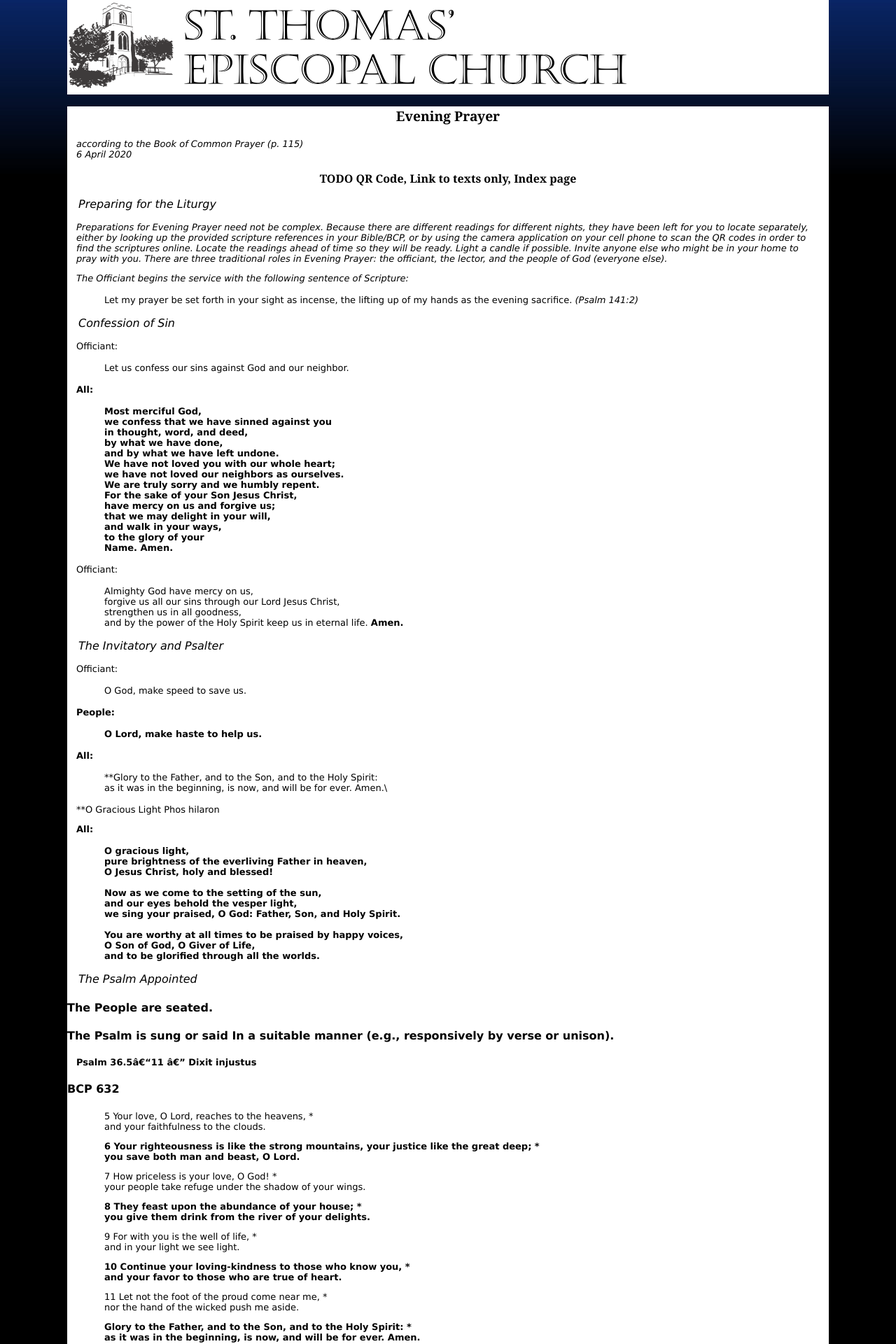
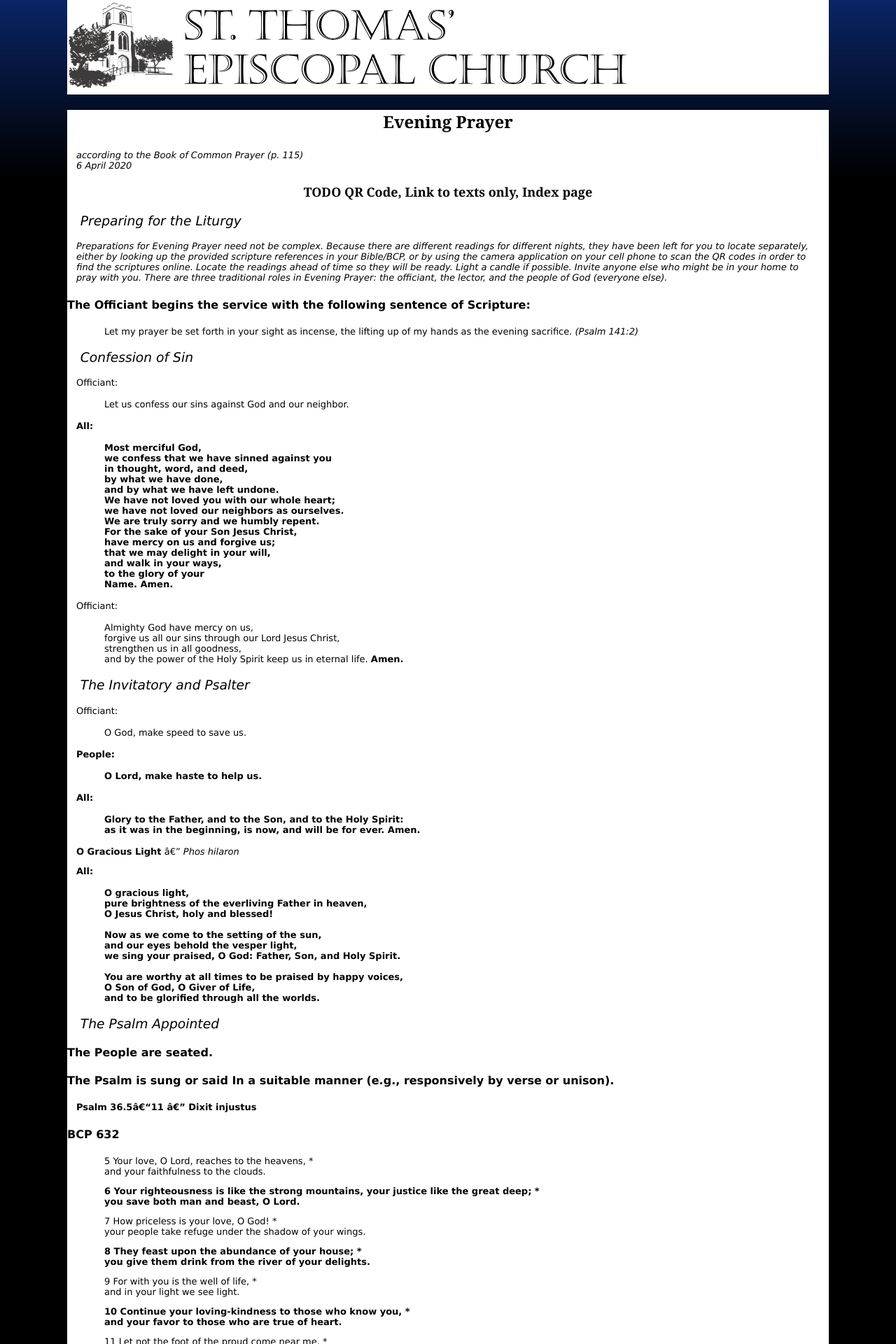
Before and after one commit to toddfoster/toddfoster.github.com, a Jekyll site: the page built from stt2020-epmon.md, in a window 1280 px wide. Shown: the top 1920 px of the page at 70% size. Built offline with Jekyll 4.4.1, drawn with Linux system fonts in a browser that asks for light colours.

Commit message:
more css

```diff
--- a/images/liturgy.css
+++ b/images/liturgy.css
@@ -200,21 +200,20 @@ li.unlink {
 
 /* Title */
 #onecol h1 {
-    font-size: 120%;
+    font-size: x-large;
     font-weight: bold;
     text-align: center;
 }
 
 /* Major headings */
 #onecol h2 {
-    font-size: 100%;
+    font-size: large;
     font-weight: bold;
     text-align: center;
 }
 
 /* Minor headings */
 #onecol h3 {
-  font-size: 100%;
   font-style: italic;
   font-weight: normal;
   text-align: left;
@@ -222,7 +221,7 @@ li.unlink {
 
 /* rubrics */
 # onecol h4 {
-    font-size: 70%;
+    font-size: small;
     font-style: italic;
     font-weight: normal;
     text-align: left;
--- a/stt2020-epmon.md
+++ b/stt2020-epmon.md
@@ -13,7 +13,7 @@ _6 April 2020_
 ### Preparing for the Liturgy
 _Preparations for Evening Prayer need not be complex. Because there are different readings for different nights, they have been left for you to locate separately, either by looking up the provided scripture references in your Bible/BCP, or by using the camera application on your cell phone to scan the QR codes in order to find the scriptures online. Locate the readings ahead of time so they will be ready. Light a candle if possible. Invite anyone else who might be in your home to pray with you. There are three traditional roles in Evening Prayer: the officiant, the lector, and the people of God (everyone else)._
 
-_The Officiant begins the service with the following sentence of Scripture:_
+#### The Officiant begins the service with the following sentence of Scripture:
 > Let my prayer be set forth in your sight as incense, the lifting up of my hands as the evening sacrifice.  _(Psalm 141:2)_
 
 ### Confession of Sin
@@ -51,9 +51,9 @@ Officiant:
 
 **All:**
 > **Glory to the Father, and to the Son, and to the Holy Spirit:\\
-> as it was in the beginning, is now, and will be for ever.  Amen.\\
+> as it was in the beginning, is now, and will be for ever.  Amen.**
 
-**O Gracious Light	Phos hilaron
+**O Gracious Light** ---   _Phos hilaron_
 
 **All:**
 > **O gracious light,\\
```
